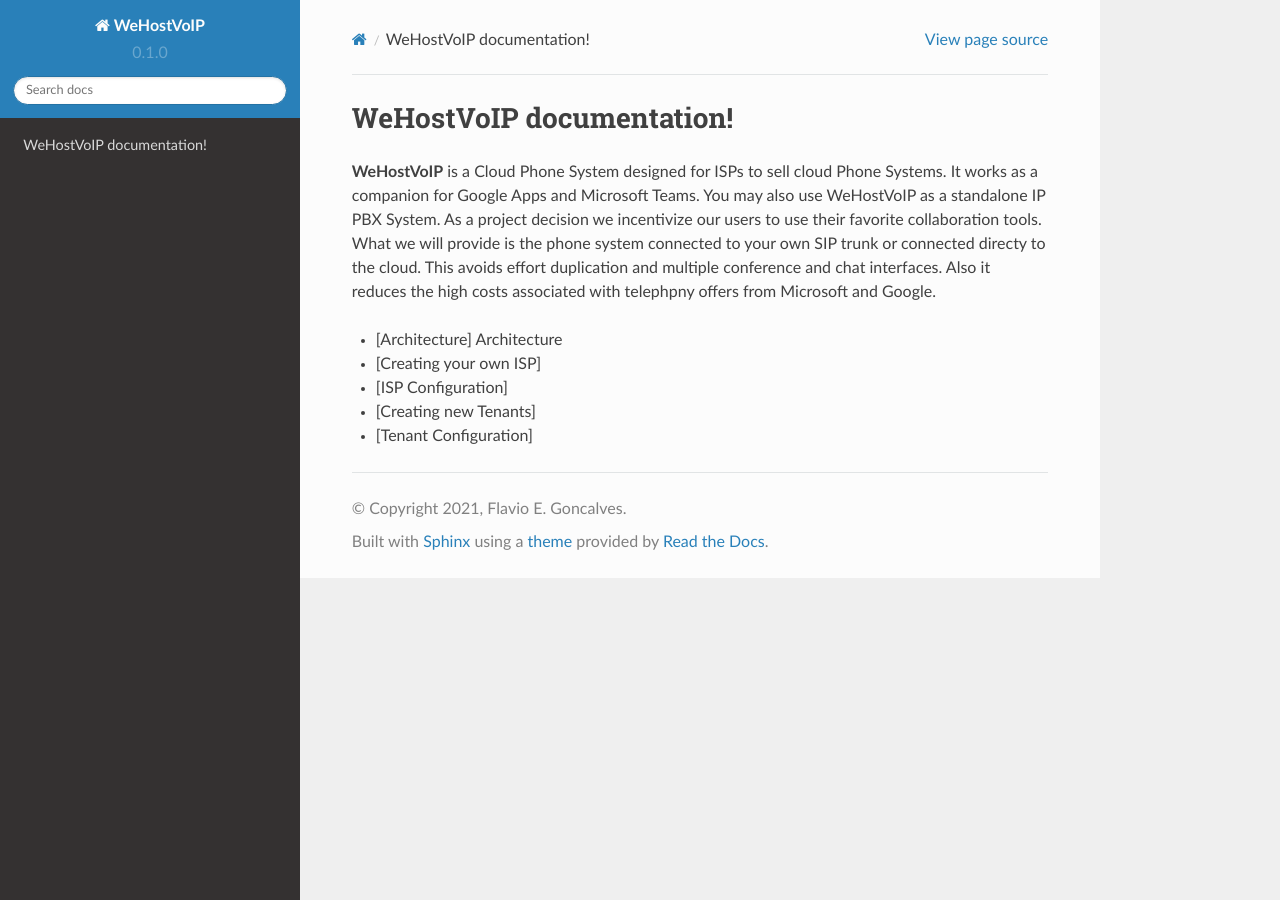
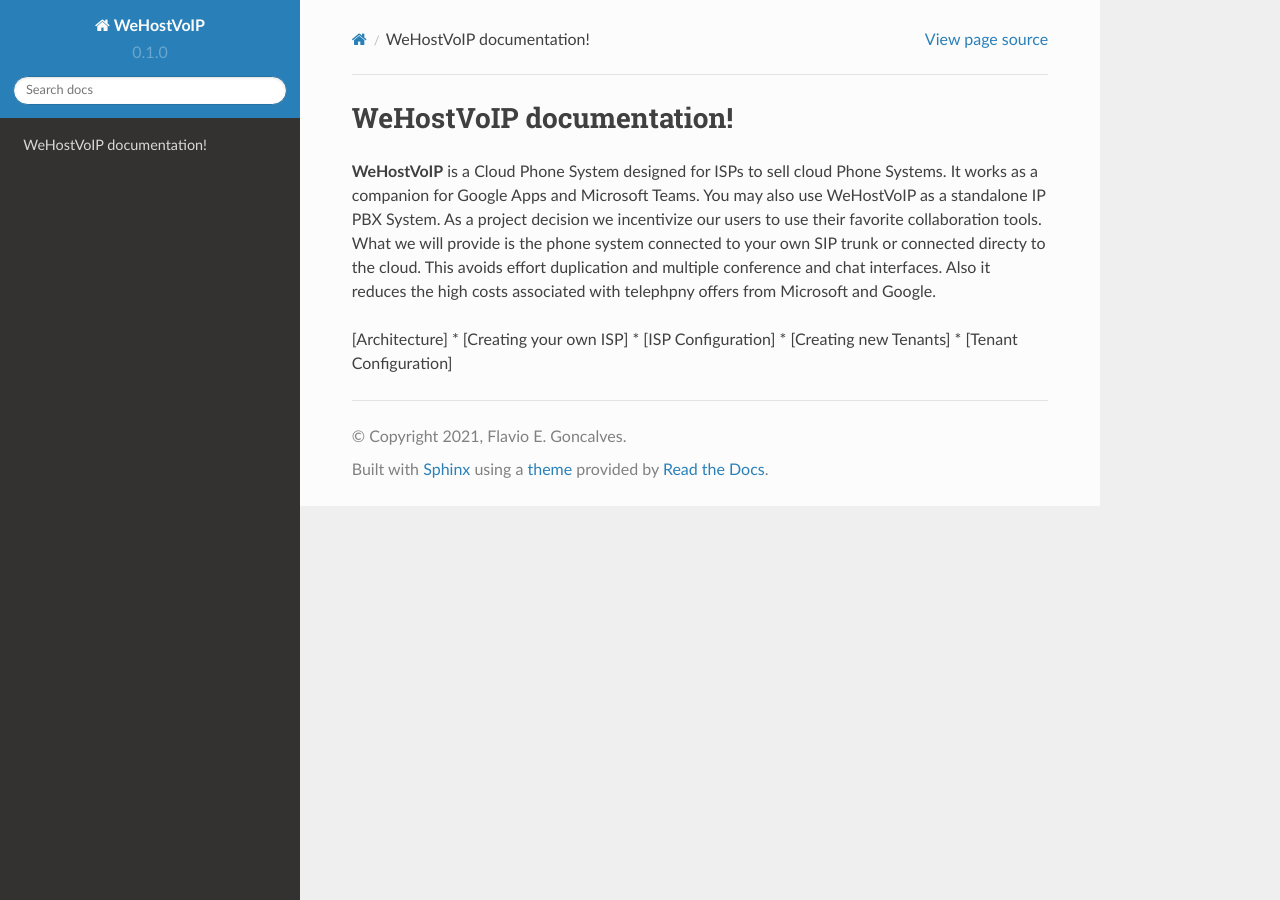
Before and after one commit to pauloantonio-git/wehostvoip-docs, a Sphinx documentation site: the page built from docs/source/index.rst, in a window 1280 px wide. Built offline with Sphinx 7.4.7 and the Read the Docs theme 2.0.0, drawn with Linux system fonts in a browser that asks for light colours.

Commit message:
Update index.rst

```diff
--- a/docs/source/index.rst
+++ b/docs/source/index.rst
@@ -3,7 +3,7 @@
 
 **WeHostVoIP** is a Cloud Phone System designed for ISPs to sell cloud Phone Systems. It works as a companion for Google Apps and Microsoft Teams. You may also use WeHostVoIP as a standalone IP PBX System. As a project decision we incentivize our users to use their favorite collaboration tools. What we will provide is the phone system connected to your own SIP trunk or connected directy to the cloud. This avoids effort duplication and multiple conference and chat interfaces. Also it reduces the high costs associated with telephpny offers from Microsoft and Google.
 
-* [Architecture] Architecture
+[Architecture]
 * [Creating your own ISP]
 * [ISP Configuration]
 * [Creating new Tenants]
```
